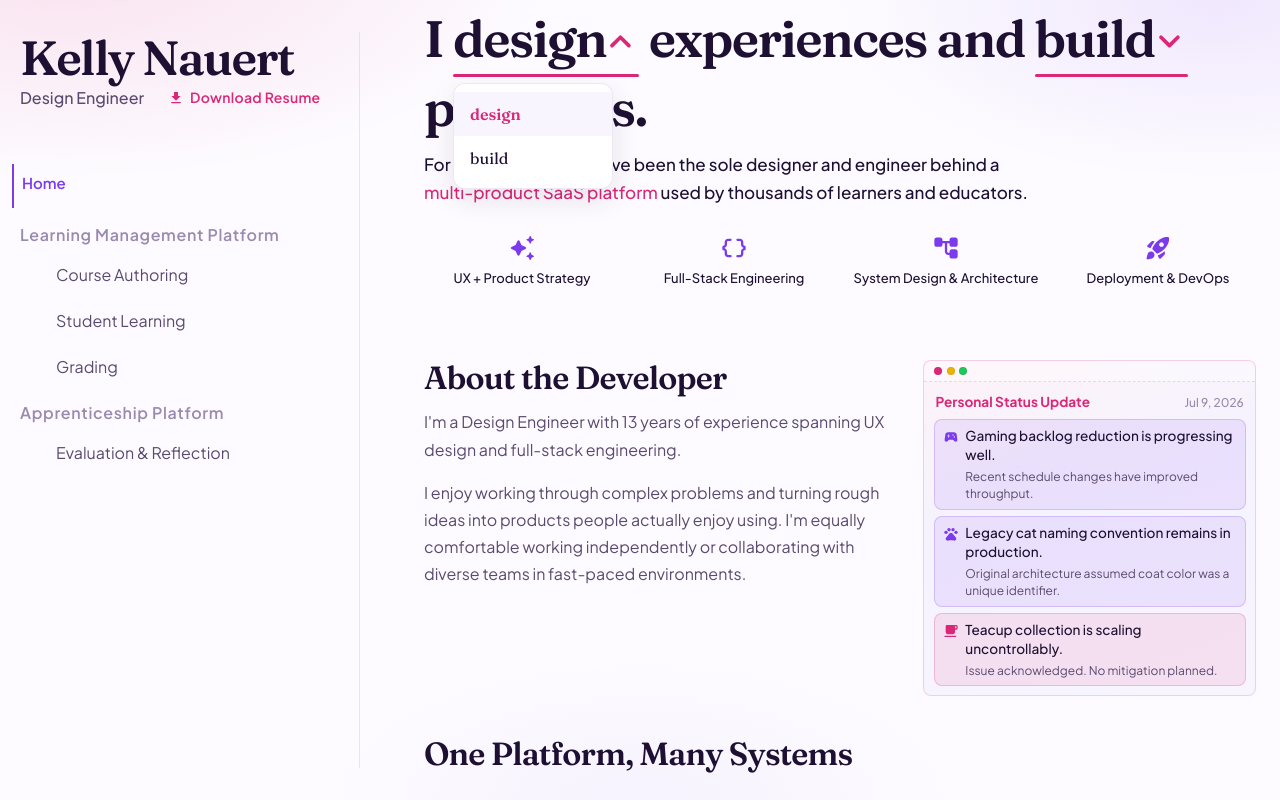
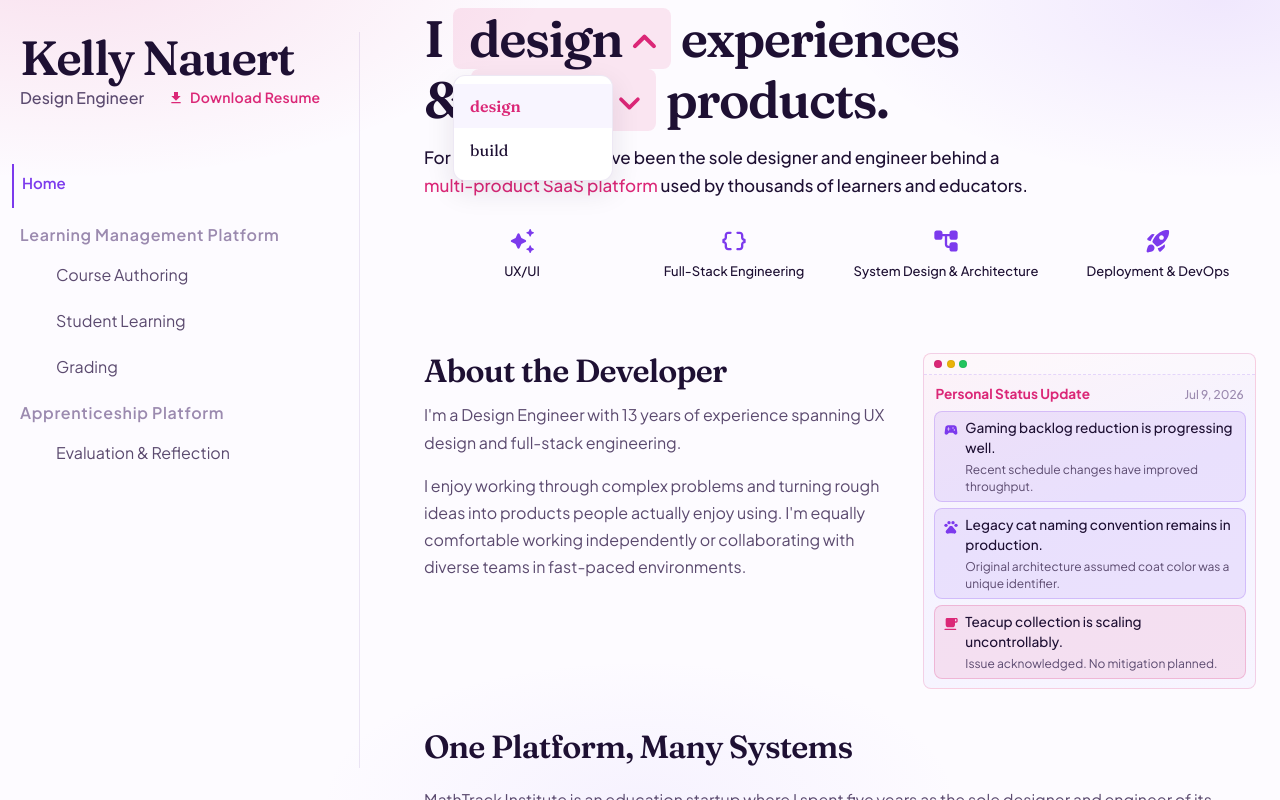
Before and after one commit to kellynauert/case-study, a React (Vite) app: page / in a window 1280 px wide. Both pictures are taken after a click on the button "design". Shown: the top 800 px of the page. Built offline with nearby package versions, Linux system fonts and the light colour scheme; a web font is replaced by a local one.

Commit message:
animations

```diff
--- a/src/components/landing/LandingHero.tsx
+++ b/src/components/landing/LandingHero.tsx
@@ -1,5 +1,7 @@
 import { useId, useState } from 'react';
 import Box from '@mui/material/Box';
+import Fade from '@mui/material/Fade';
+import type { FadeProps } from '@mui/material/Fade';
 import Menu from '@mui/material/Menu';
 import MenuItem from '@mui/material/MenuItem';
 import Typography from '@mui/material/Typography';
@@ -10,6 +12,7 @@ import RocketLaunchRoundedIcon from '@mui/icons-material/RocketLaunchRounded';
 import { FadeIn } from '../Layout/FadeIn';
 import { hero } from '../../lib/site';
 import { tokens } from '../../theme/theme';
+import { alpha } from '@mui/material';
 
 const capabilityIcons = {
 	strategy: AutoAwesomeRoundedIcon,
@@ -19,6 +22,20 @@ const capabilityIcons = {
 } as const;
 
 type HeroVerb = (typeof hero.heroVerbOptions)[number];
+
+/** Shared spring timing for the chevron flip and menu pop. */
+const playfulSpring = {
+	duration: 480,
+	exitDuration: 150,
+	/** Snappy start, soft overshoot settle — used by the chevron. */
+	ease: 'cubic-bezier(0.16, 1.45, 0.3, 1)',
+	exitEase: 'cubic-bezier(0.4, 0, 1, 1)',
+} as const;
+
+/** Keeps the menu mounted long enough for the spring keyframes to finish. */
+function SpringMenuFade(props: FadeProps) {
+	return <Fade {...props} timeout={{ enter: playfulSpring.duration, exit: playfulSpring.exitDuration }} />;
+}
 
 function RoundedChevronIcon({ open }: { open: boolean }) {
 	return (
@@ -36,8 +53,14 @@ function RoundedChevronIcon({ open }: { open: boolean }) {
 				position: 'relative',
 				top: '0.06em',
 				ml: '-0.08em',
-				transition: 'transform 180ms ease, color 180ms ease',
-				transform: open ? 'rotate(180deg)' : 'none',
+				transformBox: 'fill-box',
+				transformOrigin: 'center',
+				transition: `transform ${playfulSpring.duration}ms ${playfulSpring.ease}, color 220ms ease`,
+				transform: open ? 'rotate(180deg) scale(1.12)' : 'rotate(0deg) scale(1)',
+				'@media (prefers-reduced-motion: reduce)': {
+					transition: 'none',
+					transform: open ? 'rotate(180deg)' : 'none',
+				},
 			}}>
 			<path
 				d='M6.5 9.25 L12 14.75 L17.5 9.25'
@@ -84,15 +107,7 @@ function TimelineJumpLink({ children }: { children: React.ReactNode }) {
 	);
 }
 
-function HeroVerbDropdown({
-	value,
-	label,
-	onChange,
-}: {
-	value: HeroVerb;
-	label: string;
-	onChange: (next: HeroVerb) => void;
-}) {
+function HeroVerbDropdown({ value, label, onChange }: { value: HeroVerb; label: string; onChange: (next: HeroVerb) => void }) {
 	const buttonId = useId();
 	const menuId = useId();
 	const [anchorEl, setAnchorEl] = useState<HTMLElement | null>(null);
@@ -113,39 +128,24 @@ function HeroVerbDropdown({
 					display: 'inline-flex',
 					alignItems: 'baseline',
 					position: 'relative',
-					gap: 0,
+					gap: 1,
 					m: 0,
-					p: 0,
-					pb: '0.14em',
+					px: 2,
+
+					py: 0,
+					pr: 1,
 					border: 'none',
-					borderRadius: 0,
-					bgcolor: 'transparent',
+					borderRadius: 1,
+					bgcolor: alpha(tokens.accentPink, 0.1),
 					color: 'inherit',
 					font: 'inherit',
 					letterSpacing: 'inherit',
 					lineHeight: 'inherit',
 					cursor: 'pointer',
 					verticalAlign: 'baseline',
-					transition: 'color 180ms ease',
-					'&::after': {
-						content: '""',
-						position: 'absolute',
-						left: 0,
-						right: 0,
-						bottom: 0,
-						height: 3,
-						borderRadius: 999,
-						bgcolor: tokens.accentPink,
-						transition: 'background-color 180ms ease',
-					},
+					transition: 'background-color 180ms ease, color 180ms ease',
 					'&:hover': {
-						color: tokens.accentPink,
-						'&::after': {
-							bgcolor: tokens.accent,
-						},
-						'& .hero-verb-chevron': {
-							color: tokens.accent,
-						},
+						bgcolor: alpha(tokens.accentPink, 0.2),
 					},
 					'&:focus-visible': {
 						outline: `2px solid ${tokens.accentPink}`,
@@ -160,6 +160,8 @@ function HeroVerbDropdown({
 				anchorEl={anchorEl}
 				open={open}
 				onClose={() => setAnchorEl(null)}
+				disableScrollLock
+				slots={{ transition: SpringMenuFade }}
 				anchorOrigin={{ vertical: 'bottom', horizontal: 'left' }}
 				transformOrigin={{ vertical: 'top', horizontal: 'left' }}
 				slotProps={{
@@ -176,6 +178,25 @@ function HeroVerbDropdown({
 							border: `1px solid ${tokens.border}`,
 							boxShadow: '0 10px 28px rgba(30, 16, 51, 0.1)',
 							bgcolor: tokens.surface,
+							overflow: 'visible',
+							transformOrigin: 'top left',
+							animation:
+								open ?
+									`heroMenuSpringIn ${playfulSpring.duration}ms linear both`
+								:	`heroMenuSpringOut ${playfulSpring.exitDuration}ms ease-in both`,
+							'@keyframes heroMenuSpringIn': {
+								'0%': { transform: 'scale(0.86) translateY(-0.4rem)' },
+								'32%': { transform: 'scale(1.12) translateY(0.1rem)' },
+								'58%': { transform: 'scale(0.96) translateY(-0.03rem)' },
+								'100%': { transform: 'scale(1) translateY(0)' },
+							},
+							'@keyframes heroMenuSpringOut': {
+								'0%': { transform: 'scale(1) translateY(0)' },
+								'100%': { transform: 'scale(0.92) translateY(-0.28rem)' },
+							},
+							'@media (prefers-reduced-motion: reduce)': {
+								animation: 'none',
+							},
 						},
 					},
 				}}>
@@ -252,7 +273,9 @@ export function LandingHero() {
 					}}>
 					{hero.heroLinePrefix}
 					<HeroVerbDropdown value={firstVerb} label='Choose first headline verb' onChange={chooseFirst} />
-					{hero.heroLineMiddle}
+					{hero.heroLineAfterFirst}
+					<br />
+					{hero.heroLineAnd}
 					<HeroVerbDropdown value={secondVerb} label='Choose second headline verb' onChange={chooseSecond} />
 					{hero.heroLineSuffix}
 				</Typography>
--- a/src/lib/site.ts
+++ b/src/lib/site.ts
@@ -29,17 +29,18 @@ export const hero = {
 	roleLine: `${author.role}`,
 	heroVerbOptions: ['design', 'build'] as const,
 	heroLinePrefix: 'I ',
-	heroLineMiddle: ' experiences and ',
+	heroLineAfterFirst: ' experiences',
+	heroLineAnd: '& ',
 	heroLineSuffix: ' products.',
-	heroLineOne: 'I design experiences and build products.',
-	heroLineTwo: 'I build experiences and design products.',
+	heroLineOne: 'I design experiences & build products.',
+	heroLineTwo: 'I build experiences & design products.',
 	supportingBefore: "For the past five years I've been the sole designer and engineer behind a ",
 	supportingAccent: 'multi-product SaaS platform',
 	supportingAfter: ' used by thousands of learners and educators.',
 	primaryCta: 'View Systems',
 	secondaryCta: 'Download Resume',
 	capabilities: [
-		{ label: 'UX + Product Strategy', icon: 'strategy' },
+		{ label: 'UX/UI', icon: 'strategy' },
 		{ label: 'Full-Stack Engineering', icon: 'engineering' },
 		{ label: 'System Design & Architecture', icon: 'architecture' },
 		{ label: 'Deployment & DevOps', icon: 'devops' },
--- a/src/theme/theme.ts
+++ b/src/theme/theme.ts
@@ -7,6 +7,7 @@ export const green = '#22C55E';
 export const background = '#FDFBFF';
 export const surface = '#FFFFFF';
 export const surfaceRaised = '#F8F5FF';
+export const fieldBackground = '#cf3aed27';
 export const border = alpha('#4C1D95', 0.1);
 export const borderHover = alpha('#7C3AED', 0.28);
 export const textPrimary = '#1E1033';
@@ -248,6 +249,7 @@ export const tokens = {
 	shadowSubtle,
 	shadowElevated,
 	shadowImage,
+	fieldBackground,
 	fontDisplay,
 	fontBody,
 	fontMono,
```
